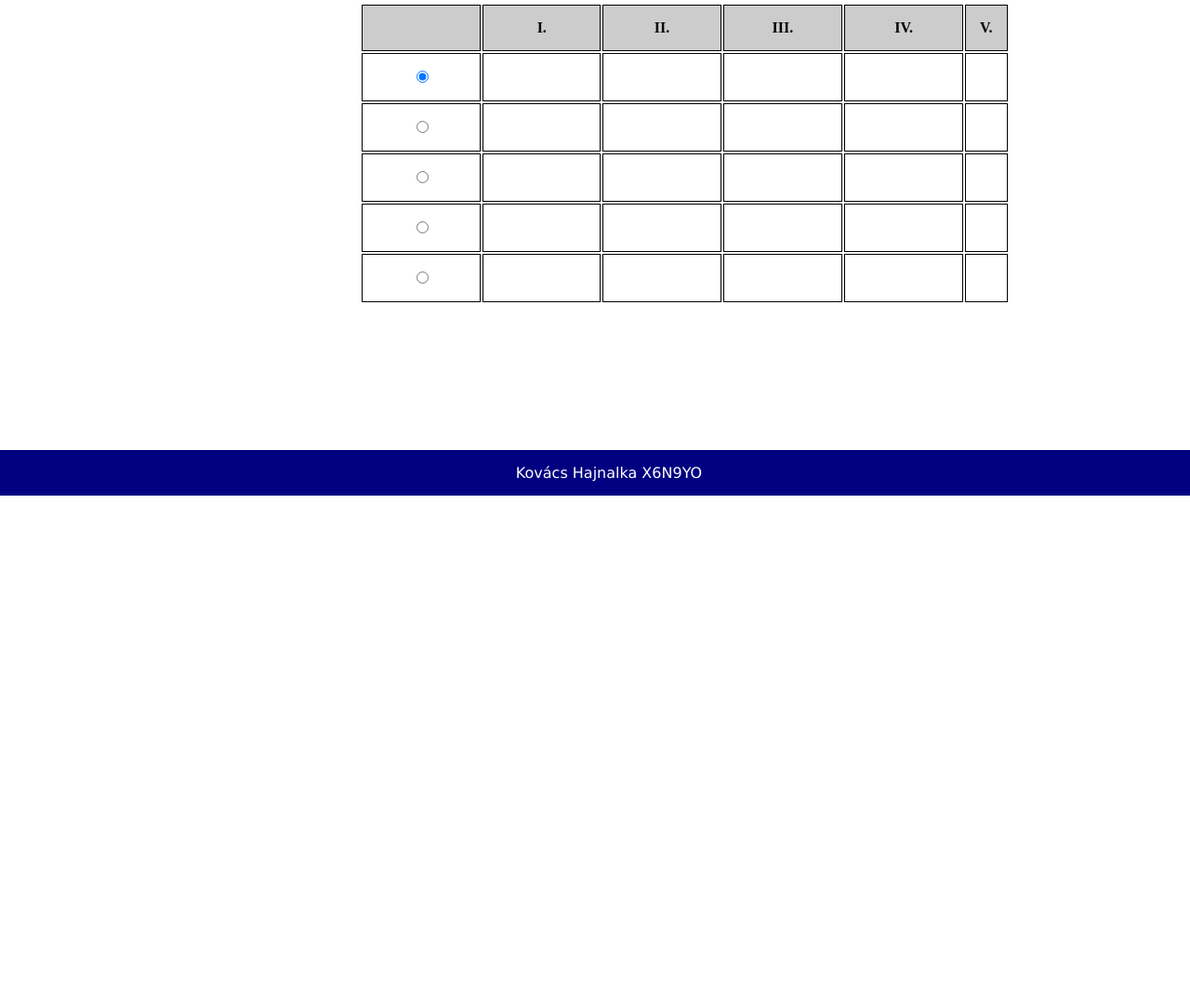
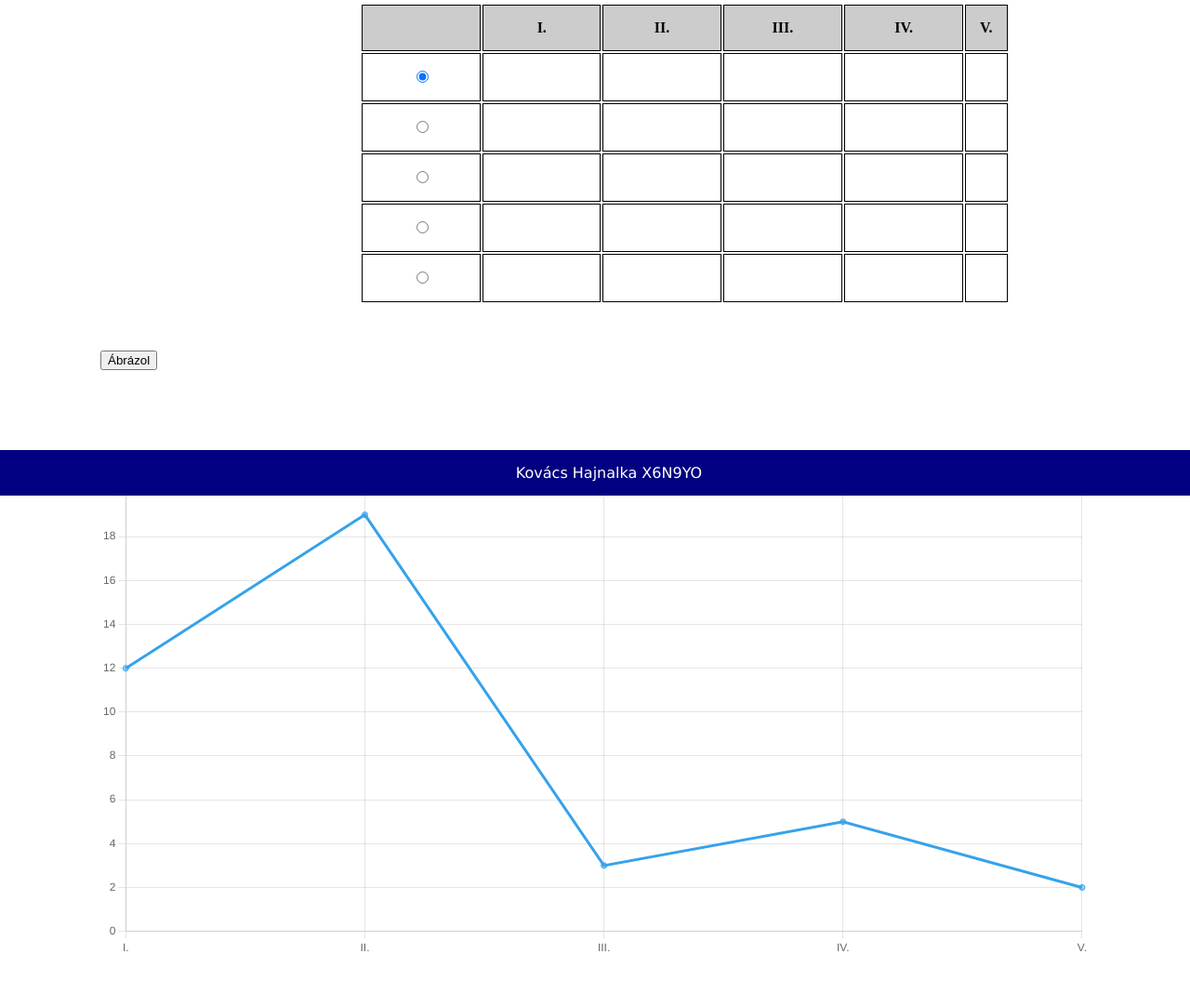
Before and after one commit to Auaurora/Beadando01, a plain HTML site: page ChartJS.html in a window 1280 px wide. Shown: the part 267-1350 px from the top of the page at 93% size. Before the commit the page ends 800 px from the top, so only its background shows below. Drawn offline with nearby package versions, Linux system fonts and the light colour scheme.

Commit message:
add chart

```diff
--- a/ChartJS.html
+++ b/ChartJS.html
@@ -75,6 +75,34 @@
                     <td></td>
                 </tr>
             </table>
+            <div><input type="submit" value="Ábrázol"></div>
+            <div>
+                <canvas id="myChart"></canvas>
+              </div>
+
+              <script src="https://cdn.jsdelivr.net/npm/chart.js"></script>
+
+              <script>
+                const ctx = document.getElementById('myChart');
+
+                new Chart(ctx, {
+                  type: 'line',
+                  data: {
+                  labels: ['I.','II.','III.','IV.','V.'],
+                  datasets: [{
+                    data: [12, 19, 3, 5, 2, 3],
+                     }]
+                },
+                options: {
+                 scales: {
+                 y: {
+                 beginAtZero: true
+                     }
+                        }
+                 }
+                 });
+              </script>
+
         </div>
         <footer>Kovács Hajnalka X6N9YO</footer>
     </body>
```
